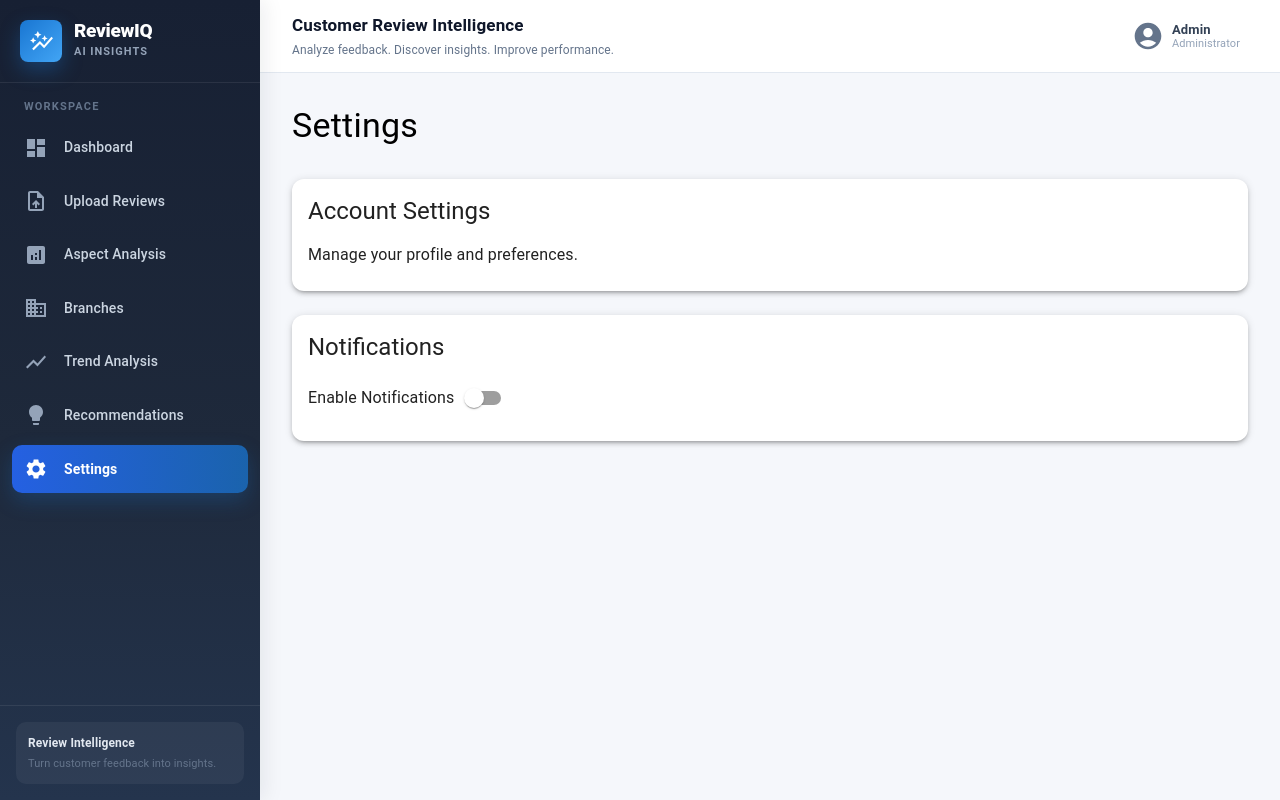
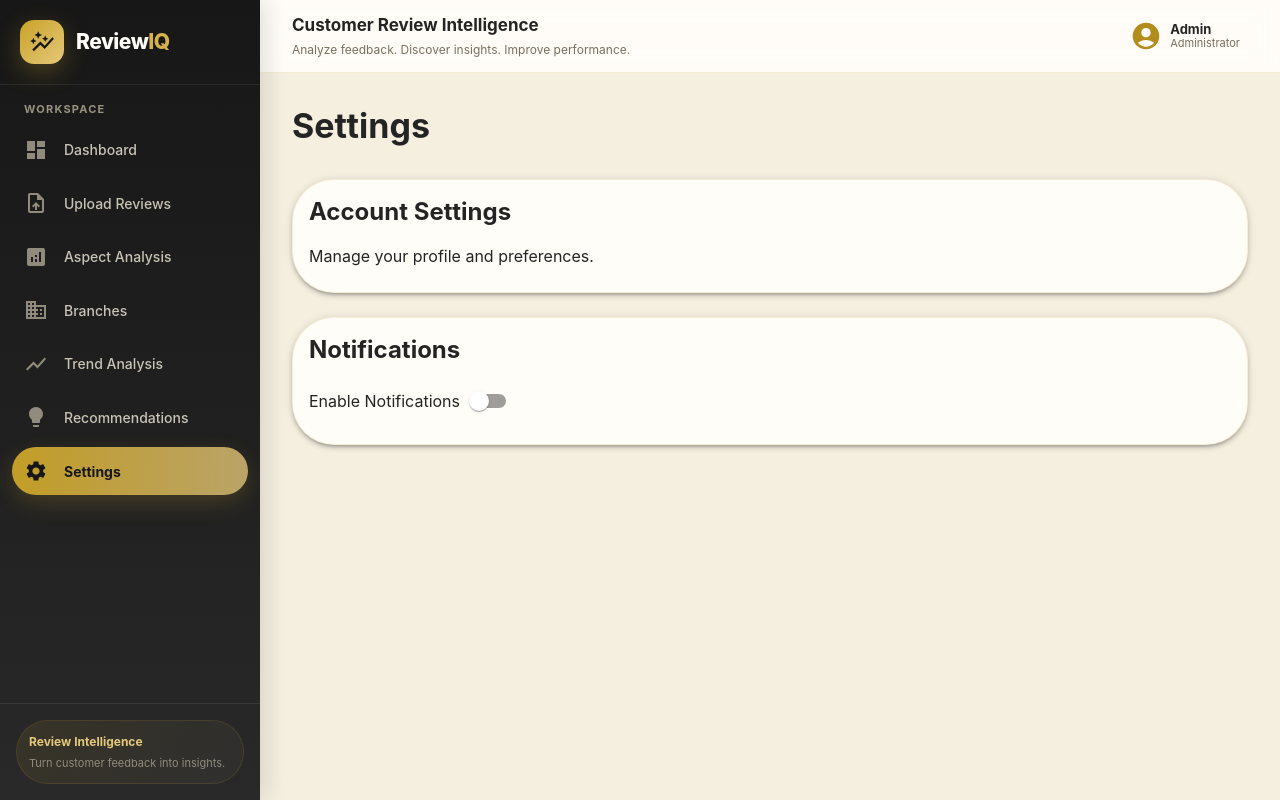
Before and after one commit to missalaasalah/ReviewIQ-AI-Frontend, a React (Vite) app: page /settings in a window 1280 px wide. Built offline with nearby package versions, Linux system fonts and the light colour scheme.

Commit message:
Redesign ReviewIQ dashboard theme

```diff
--- a/src/layouts/DashboardLayout.tsx
+++ b/src/layouts/DashboardLayout.tsx
@@ -105,8 +105,8 @@ export default function DashboardLayout() {
         display: "flex",
         flexDirection: "column",
         background:
-          "linear-gradient(180deg, #172033 0%, #1E293B 55%, #24344D 100%)",
-        color: "#fff",
+          "linear-gradient(180deg, #171717 0%, #202020 55%, #292929 100%)",
+        color: "#FFFFFF",
       }}
     >
       {/* Brand */}
@@ -123,51 +123,47 @@ export default function DashboardLayout() {
             gap: 1.5,
           }}
         >
+          {/* ReviewIQ Logo */}
           <Box
             sx={{
-              width: 42,
-              height: 42,
-              borderRadius: 2,
+              width: 44,
+              height: 44,
+              borderRadius: "14px",
               display: "flex",
               alignItems: "center",
               justifyContent: "center",
               background:
-                "linear-gradient(135deg, #1976D2 0%, #42A5F5 100%)",
-              boxShadow: "0 8px 20px rgba(25, 118, 210, 0.35)",
+                "linear-gradient(135deg, #C9A227 0%, #E5C87B 100%)",
+              boxShadow: "0 8px 24px rgba(201, 162, 39, 0.28)",
             }}
           >
             <AutoGraphIcon
               sx={{
-                color: "#fff",
-                fontSize: 25,
+                color: "#171717",
+                fontSize: 26,
               }}
             />
           </Box>
 
-          <Box>
           <Typography
             sx={{
-                fontSize: 19,
+              fontSize: 21,
               fontWeight: 800,
               lineHeight: 1.1,
-                letterSpacing: "-0.3px",
+              letterSpacing: "-0.5px",
+              color: "#FFFDF8",
             }}
           >
-              ReviewIQ
-            </Typography>
-
-            <Typography
+            Review
+            <Box
+              component="span"
               sx={{
-                fontSize: 11,
-                color: "#94A3B8",
-                fontWeight: 600,
-                mt: 0.3,
-                letterSpacing: 1,
+                color: "#D5B34A",
               }}
             >
-              AI INSIGHTS
+              IQ
+            </Box>
           </Typography>
-          </Box>
         </Box>
       </Box>
 
@@ -191,7 +187,7 @@ export default function DashboardLayout() {
             mb: 1,
             fontSize: 11,
             fontWeight: 700,
-            color: "#64748B",
+            color: "#9A9282",
             letterSpacing: 1.2,
             textTransform: "uppercase",
           }}
@@ -221,40 +217,40 @@ export default function DashboardLayout() {
                 minHeight: 48,
                 borderRadius: 2.5,
                 px: 1.5,
-                color: "#CBD5E1",
+                color: "#C9C3B6",
                 transition: "all 0.2s ease",
 
                 "& .MuiListItemIcon-root": {
                   minWidth: 40,
-                  color: "#94A3B8",
-                  transition: "color 0.2s ease",
+                  color: "#918B7D",
+                  transition: "all 0.2s ease",
                 },
 
                 "& .MuiListItemText-primary": {
                   fontSize: 14,
                   fontWeight: 500,
-                  transition: "color 0.2s ease",
+                  transition: "all 0.2s ease",
                 },
 
                 "&:hover": {
-                  backgroundColor: "rgba(255,255,255,0.07)",
-                  color: "#fff",
+                  backgroundColor: "rgba(201,162,39,0.10)",
+                  color: "#FFFDF8",
                   transform: "translateX(3px)",
 
                   "& .MuiListItemIcon-root": {
-                    color: "#60A5FA",
+                    color: "#D5B34A",
                   },
                 },
 
                 "&.active": {
                   background:
-                    "linear-gradient(90deg, rgba(37,99,235,0.95), rgba(25,118,210,0.75))",
-                  color: "#fff",
+                    "linear-gradient(90deg, rgba(201,162,39,0.96), rgba(229,200,123,0.78))",
+                  color: "#171717",
                   boxShadow:
-                    "0 8px 20px rgba(25,118,210,0.25)",
+                    "0 8px 22px rgba(201,162,39,0.20)",
 
                   "& .MuiListItemIcon-root": {
-                    color: "#fff",
+                    color: "#171717",
                   },
 
                   "& .MuiListItemText-primary": {
@@ -263,7 +259,7 @@ export default function DashboardLayout() {
 
                   "&:hover": {
                     background:
-                      "linear-gradient(90deg, rgba(37,99,235,1), rgba(25,118,210,0.85))",
+                      "linear-gradient(90deg, #C9A227, #E5C87B)",
                   },
                 },
               }}
@@ -288,14 +284,16 @@ export default function DashboardLayout() {
           sx={{
             p: 1.5,
             borderRadius: 2.5,
-            backgroundColor: "rgba(255,255,255,0.05)",
+            background:
+              "linear-gradient(135deg, rgba(201,162,39,0.10), rgba(255,255,255,0.03))",
+            border: "1px solid rgba(201,162,39,0.14)",
           }}
         >
           <Typography
             sx={{
               fontSize: 12,
               fontWeight: 700,
-              color: "#E2E8F0",
+              color: "#E5C87B",
             }}
           >
             Review Intelligence
@@ -304,7 +302,7 @@ export default function DashboardLayout() {
           <Typography
             sx={{
               fontSize: 11,
-              color: "#64748B",
+              color: "#918B7D",
               mt: 0.5,
             }}
           >
@@ -320,7 +318,7 @@ export default function DashboardLayout() {
       sx={{
         display: "flex",
         minHeight: "100vh",
-        backgroundColor: "#F5F7FB",
+        backgroundColor: "#F5EFE0",
       }}
     >
       {/* Mobile Menu Button */}
@@ -334,12 +332,14 @@ export default function DashboardLayout() {
             zIndex: 1400,
             width: 42,
             height: 42,
-            color: "#fff",
-            backgroundColor: "#1E293B",
+            color: "#171717",
+            background:
+              "linear-gradient(135deg, #C9A227, #E5C87B)",
             boxShadow: 3,
 
             "&:hover": {
-              backgroundColor: "#334155",
+              background:
+                "linear-gradient(135deg, #B89420, #D9B968)",
             },
           }}
         >
@@ -371,7 +371,8 @@ export default function DashboardLayout() {
               width: drawerWidth,
               boxSizing: "border-box",
               border: "none",
-              boxShadow: "4px 0 20px rgba(15,23,42,0.08)",
+              boxShadow:
+                "4px 0 24px rgba(23,23,23,0.14)",
             },
           }}
         >
@@ -393,10 +394,11 @@ export default function DashboardLayout() {
           position="sticky"
           elevation={0}
           sx={{
-            backgroundColor: "rgba(255,255,255,0.96)",
-            backdropFilter: "blur(10px)",
-            borderBottom: "1px solid #E2E8F0",
-            color: "#0F172A",
+            backgroundColor: "rgba(255,253,248,0.94)",
+            backdropFilter: "blur(12px)",
+            borderBottom:
+              "1px solid rgba(201,162,39,0.18)",
+            color: "#242424",
           }}
         >
           <Toolbar
@@ -425,7 +427,7 @@ export default function DashboardLayout() {
                     sm: 17,
                   },
                   fontWeight: 700,
-                  color: "#0F172A",
+                  color: "#242424",
                 }}
               >
                 Customer Review Intelligence
@@ -434,7 +436,7 @@ export default function DashboardLayout() {
               <Typography
                 sx={{
                   fontSize: 12,
-                  color: "#64748B",
+                  color: "#786F60",
                   mt: 0.3,
                   display: {
                     xs: "none",
@@ -453,17 +455,17 @@ export default function DashboardLayout() {
                 sx={{
                   px: 1,
                   borderRadius: 2.5,
-                  color: "#334155",
+                  color: "#403B33",
 
                   "&:hover": {
-                    backgroundColor: "#F1F5F9",
+                    backgroundColor: "rgba(201,162,39,0.10)",
                   },
                 }}
               >
                 <AccountCircleIcon
                   sx={{
                     fontSize: 32,
-                    color: "#64748B",
+                    color: "#B28D1E",
                   }}
                 />
 
@@ -482,6 +484,7 @@ export default function DashboardLayout() {
                       fontSize: 13,
                       fontWeight: 700,
                       lineHeight: 1.2,
+                      color: "#242424",
                     }}
                   >
                     Admin
@@ -490,7 +493,7 @@ export default function DashboardLayout() {
                   <Typography
                     sx={{
                       fontSize: 11,
-                      color: "#94A3B8",
+                      color: "#786F60",
                       lineHeight: 1.2,
                     }}
                   >
@@ -510,7 +513,9 @@ export default function DashboardLayout() {
                       mt: 1,
                       minWidth: 170,
                       borderRadius: 2.5,
-                      border: "1px solid #E2E8F0",
+                      border:
+                        "1px solid rgba(201,162,39,0.20)",
+                      backgroundColor: "#FFFDF8",
                     },
                   },
                 }}
@@ -548,7 +553,7 @@ export default function DashboardLayout() {
                     py: 1.2,
                     borderRadius: 1,
                     mx: 0.5,
-                    color: "#DC2626",
+                    color: "#B94A48",
                   }}
                 >
                   Logout
@@ -568,7 +573,7 @@ export default function DashboardLayout() {
               sm: 3,
               md: 4,
             },
-            backgroundColor: "#F5F7FB",
+            backgroundColor: "#F5EFE0",
           }}
         >
           <Outlet />
--- a/src/main.tsx
+++ b/src/main.tsx
@@ -1,10 +1,18 @@
-import { StrictMode } from 'react'
-import { createRoot } from 'react-dom/client'
-import './index.css'
-import App from './App'
+import { StrictMode } from "react";
+import { createRoot } from "react-dom/client";
 
-createRoot(document.getElementById('root')!).render(
+import { ThemeProvider } from "@mui/material/styles";
+import CssBaseline from "@mui/material/CssBaseline";
+
+import "./index.css";
+import App from "./App";
+import theme from "./theme";
+
+createRoot(document.getElementById("root")!).render(
   <StrictMode>
-    <App />
+    <ThemeProvider theme={theme}>
+      <CssBaseline />
+      <App />
+    </ThemeProvider>
   </StrictMode>,
-)
+);
--- /dev/null
+++ b/src/theme.ts
@@ -0,0 +1,94 @@
+import { createTheme } from "@mui/material/styles";
+
+const theme = createTheme({
+  palette: {
+    mode: "light",
+
+    primary: {
+      main: "#C9A227",
+      contrastText: "#171717",
+    },
+
+    secondary: {
+      main: "#171717",
+      contrastText: "#FFFFFF",
+    },
+
+    background: {
+      default: "#F5EFE0",
+      paper: "#FFFDF8",
+    },
+
+    text: {
+      primary: "#242424",
+      secondary: "#6B6252",
+    },
+
+    success: {
+      main: "#3F8F68",
+    },
+
+    warning: {
+      main: "#C58A32",
+    },
+
+    error: {
+      main: "#B94A48",
+    },
+  },
+
+  typography: {
+    fontFamily: '"Inter", "Segoe UI", Arial, sans-serif',
+
+    h4: {
+      fontWeight: 700,
+      color: "#242424",
+    },
+
+    h5: {
+      fontWeight: 700,
+      color: "#242424",
+    },
+
+    h6: {
+      fontWeight: 700,
+      color: "#242424",
+    },
+  },
+
+  shape: {
+    borderRadius: 14,
+  },
+
+  components: {
+    MuiCard: {
+      styleOverrides: {
+        root: {
+          backgroundColor: "#FFFDF8",
+          border: "1px solid rgba(201, 162, 39, 0.16)",
+          boxShadow: "0 8px 24px rgba(60, 45, 15, 0.08)",
+        },
+      },
+    },
+
+    MuiPaper: {
+      styleOverrides: {
+        root: {
+          backgroundColor: "#FFFDF8",
+        },
+      },
+    },
+
+    MuiButton: {
+      styleOverrides: {
+        root: {
+          borderRadius: 10,
+          fontWeight: 700,
+          textTransform: "none",
+        },
+      },
+    },
+  },
+});
+
+export default theme;
```
Lines whose indentation alone changed are shown as unchanged.
